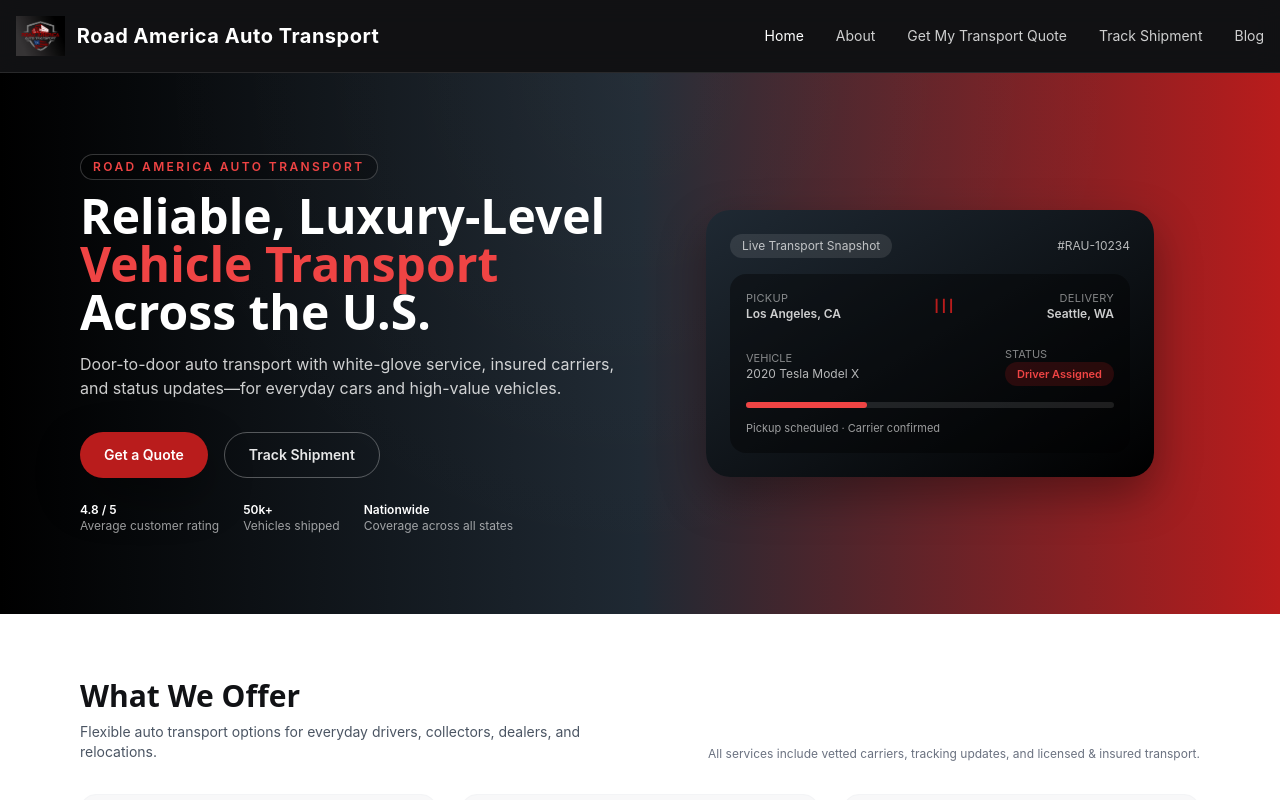
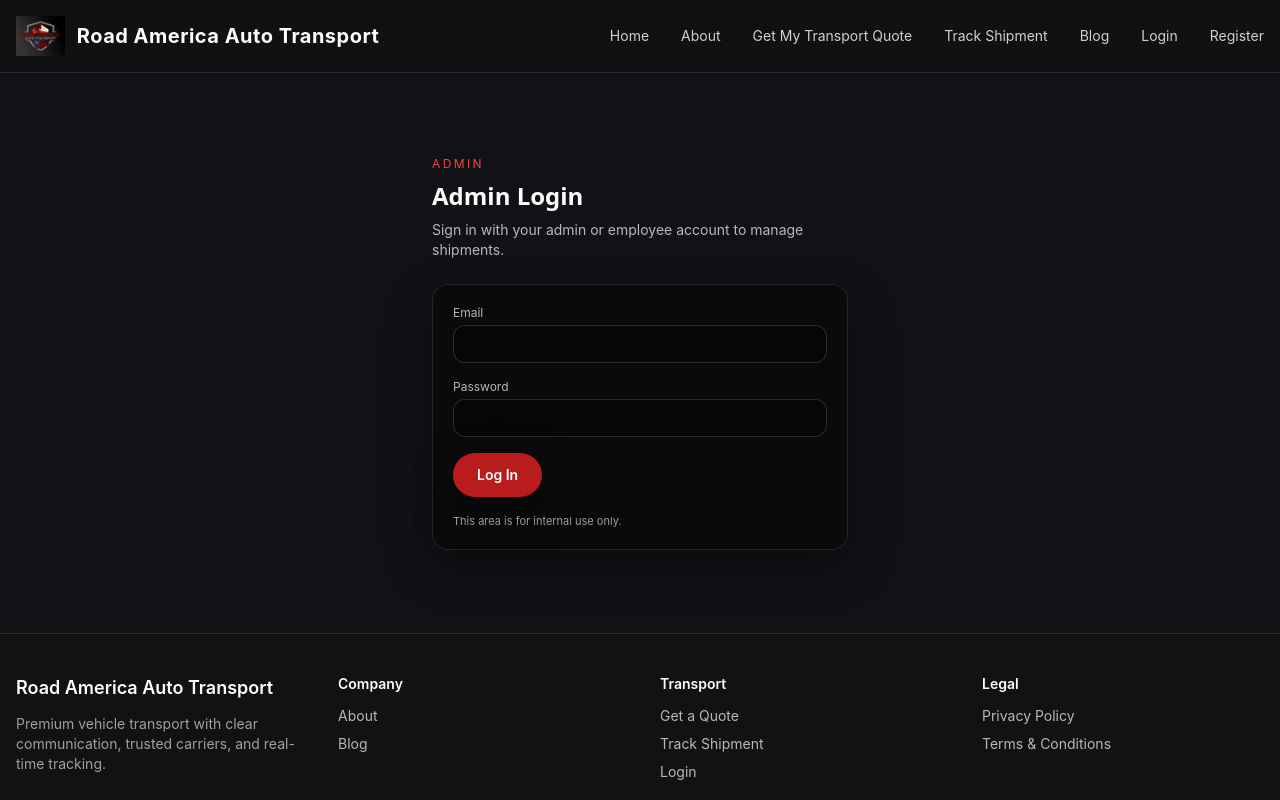
Before and after one commit to devcharles16/road-america-frontend, a React (Vite) app: page /admin/login in a window 1280 px wide. Before the commit this address led to /. Shown: the top 800 px of the page. Built offline with nearby package versions, Linux system fonts and the light colour scheme.

Commit message:
reactivate login links

```diff
--- a/src/components/Footer.tsx
+++ b/src/components/Footer.tsx
@@ -21,7 +21,9 @@
           <ul className="space-y-2 text-sm text-white/70">
             <li><Link to="/about" className="hover:text-white">About</Link></li>
             <li><Link to="/blog" className="hover:text-white">Blog</Link></li>
+            {/*
             <li><Link to="/contact" className="hover:text-white">Contact</Link></li>
+            */}
           </ul>
         </div>
 
@@ -31,9 +33,9 @@
           <ul className="space-y-2 text-sm text-white/70">
             <li><Link to="/quote" className="hover:text-white">Get a Quote</Link></li>
             <li><Link to="/track" className="hover:text-white">Track Shipment</Link></li>
-{/*
+
             <li><Link to="/login" className="hover:text-white">Login</Link></li>
-            */}
+
           </ul>
         </div>
 
--- a/src/components/Header.tsx
+++ b/src/components/Header.tsx
@@ -88,7 +88,7 @@
           )}
 
           {/* Admin / Employee (HIDDEN during troubleshooting) */}
-{AUTH_PUBLIC_ENABLED && isAdminUser && (
+{isAdminUser && (
   <NavLink
     to="/admin"
     className={({ isActive }) =>
@@ -102,9 +102,8 @@
 )}
 
 
-          {/* Auth UI (HIDDEN during troubleshooting) */}
-          {AUTH_PUBLIC_ENABLED && (
-            !isLoggedIn ? (
+          {/* Auth UI */}
+{!isLoggedIn ? (
   <>
     <NavLink to="/login">Login</NavLink>
     <NavLink to="/register">Register</NavLink>
@@ -119,8 +118,8 @@
       Logout
     </button>
   </>
-            )
 )}
+
         </nav>
 
         {/* Mobile toggle */}
@@ -157,15 +156,12 @@
               </Link>
             )}
 
-           {AUTH_PUBLIC_ENABLED && isAdminUser && (
-  <Link
-    to="/admin"
-    onClick={() => setMobileOpen(false)}
-    className="block text-white/80"
-  >
+           {isAdminUser && (
+  <Link to="/admin" onClick={() => setMobileOpen(false)} className="block text-white/80">
     Admin Dashboard
   </Link>
 )}
+
 
 
             {/* Auth UI (mobile) */}
@@ -173,8 +169,8 @@
               <div className="pt-3 border-t border-white/10">
   {!isLoggedIn ? (
     <>
-                    <Link to="/login">Login</Link>
-                    <Link to="/register">Register</Link>
+      <Link to="/login" onClick={() => setMobileOpen(false)}>Login</Link>
+      <Link to="/register" onClick={() => setMobileOpen(false)}>Register</Link>
     </>
   ) : (
     <button type="button" onClick={handleLogout}>
@@ -182,6 +178,7 @@
     </button>
   )}
 </div>
+
             )}
           </div>
         </div>
--- a/src/context/AuthContext.tsx
+++ b/src/context/AuthContext.tsx
@@ -60,7 +60,7 @@
     setLoading(true);
 
     try {
-      // ✅ Strongest source of truth for "are we logged in right now?"
+      // Strongest source of truth for "are we logged in right now?"
       const { data: sessionData, error: sessionErr } =
         await supabase.auth.getSession();
 
@@ -94,6 +94,7 @@
         setLoading(false);
       }
     }
+
   }, [fetchRole]);
 
   const logout = useCallback(async () => {
--- a/src/pages/AboutPage.tsx
+++ b/src/pages/AboutPage.tsx
@@ -253,14 +253,14 @@
             >
               Get a Quote
             </Link>
-           {/*
+
 <Link
   to="/login"
   className="rounded-full border border-white/30 px-6 py-3 text-xs md:text-sm font-semibold text-white hover:border-brand-redSoft"
 >
   Login
 </Link>
-*/}
+
 
           </div>
         </div>
--- a/src/pages/AdminLoginPage.tsx
+++ b/src/pages/AdminLoginPage.tsx
@@ -1,9 +1,9 @@
- console.log("LOGIN PAGE RENDER");
 // src/pages/AdminLoginPage.tsx
 import { useState } from "react";
 import { useNavigate } from "react-router-dom";
 import { supabase } from "../lib/supabaseClient";
 
+console.log("LOGIN PAGE RENDER");
 const AdminLoginPage = () => {
   const [email, setEmail] = useState("");
   const [password, setPassword] = useState("");
--- a/src/pages/PostLoginRedirectPage.tsx
+++ b/src/pages/PostLoginRedirectPage.tsx
@@ -7,25 +7,38 @@
   const navigate = useNavigate();
 
   useEffect(() => {
+    // Wait until AuthContext finishes session + role hydration
     if (loading) return;
 
+    // If no session, go to client login (or choose one)
     if (!user) {
       navigate("/login", { replace: true });
       return;
     }
+console.log("POST LOGIN REDIRECT", {
+  user,
+  role,
+  loading,
+});
 
+    // Route based on role
     if (role === "admin" || role === "employee") {
       navigate("/admin", { replace: true });
       return;
     }
 
-    // default for clients (or role not set yet)
-    navigate("/my-shipments", { replace: true });
-  }, [loading, user, role, navigate]);
+    if (role === "client") {
+      navigate("/my-shipments", { replace: true });
+      return;
+    }
+
+    // Logged in but no role found in profiles
+    navigate("/", { replace: true });
+  }, [user, role, loading, navigate]);
 
   return (
-    <div className="mx-auto max-w-3xl px-4 py-10 text-sm text-white/70">
-      Signing you in…
+    <div className="min-h-[60vh] flex items-center justify-center text-white/70">
+      Redirecting…
     </div>
   );
 }
--- a/src/routes/AuthPublicGate.tsx
+++ b/src/routes/AuthPublicGate.tsx
@@ -1,15 +1,21 @@
-import { Navigate } from "react-router-dom";
+import { Navigate, useLocation } from "react-router-dom";
 import React from "react";
 
 const AUTH_PUBLIC_ENABLED =
-  import.meta.env.VITE_AUTH_PUBLIC_ENABLED === "true";
+  import.meta.env.VITE_AUTH_PUBLIC_ENABLED === "false";
 
 type Props = {
   children: React.ReactNode;
 };
 
 export default function AuthPublicGate({ children }: Props) {
-  if (!AUTH_PUBLIC_ENABLED) {
+  const location = useLocation();
+
+  // ✅ Always allow login routes so staff can sign in
+  const allowList = ["/login", "/admin/login"];
+  const isAllowed = allowList.includes(location.pathname);
+
+  if (!AUTH_PUBLIC_ENABLED && !isAllowed) {
     return <Navigate to="/" replace />;
   }
 
```
Also changed, not shown: 2 other files (tests, documents, lock files or other folders). Lines whose indentation alone changed are shown as unchanged.
